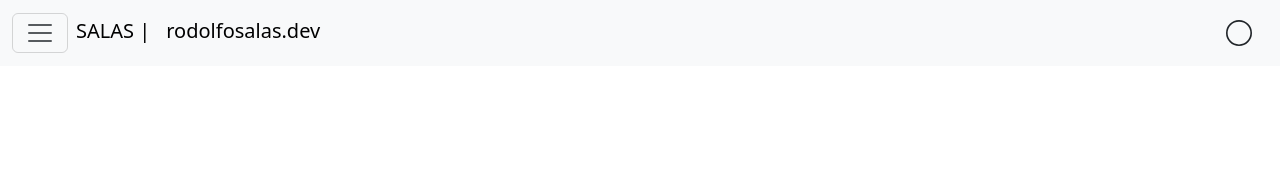
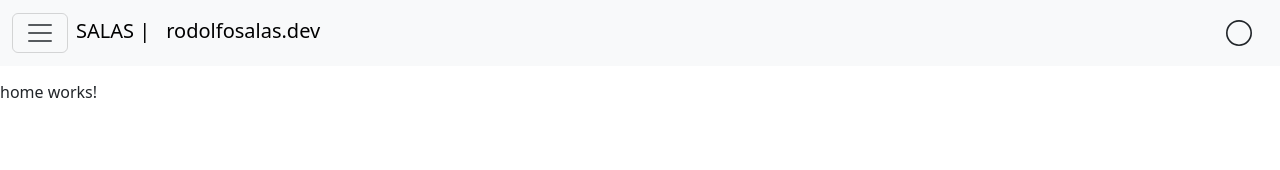
Before and after one commit to rodolfosalasdev/app-salas-ng, an Angular app: page / in a window 1280 px wide. Shown: the top 170 px of the page. Built offline with nearby package versions, Linux system fonts and the light colour scheme.

Commit message:
chore: conf routerLink home

```diff
--- a/src/app/app.component.html
+++ b/src/app/app.component.html
@@ -45,4 +45,6 @@
       </svg> -->
 
 <app-header></app-header>
-<router-outlet />
+<div class="mt-20">
+  <router-outlet />
+</div>
--- a/src/app/app.routes.ts
+++ b/src/app/app.routes.ts
@@ -1,3 +1,6 @@
 import { Routes } from '@angular/router';
+import { HomeComponent } from './components/home/home.component';
 
-export const routes: Routes = [];
+export const routes: Routes = [
+    {path: '', component: HomeComponent}
+];
--- a/src/app/view/header/header.component.html
+++ b/src/app/view/header/header.component.html
@@ -61,7 +61,7 @@
       <div class="offcanvas-body">
         <ul class="navbar-nav justify-content-end flex-grow-1 pe-3">
           <li class="nav-item">
-            <a class="nav-link active" aria-current="page" routerLink="/">
+            <a class="nav-link active" aria-current="page" routerLink="/" routerLinkActive="is-active">
               <div class="flex flex-row hover:text-slate-300">
                   <i class="bi bi-house flex align-top" style="font-size: 20px;"></i>
                 <span class="ml-2 ">| Home</span>
```
